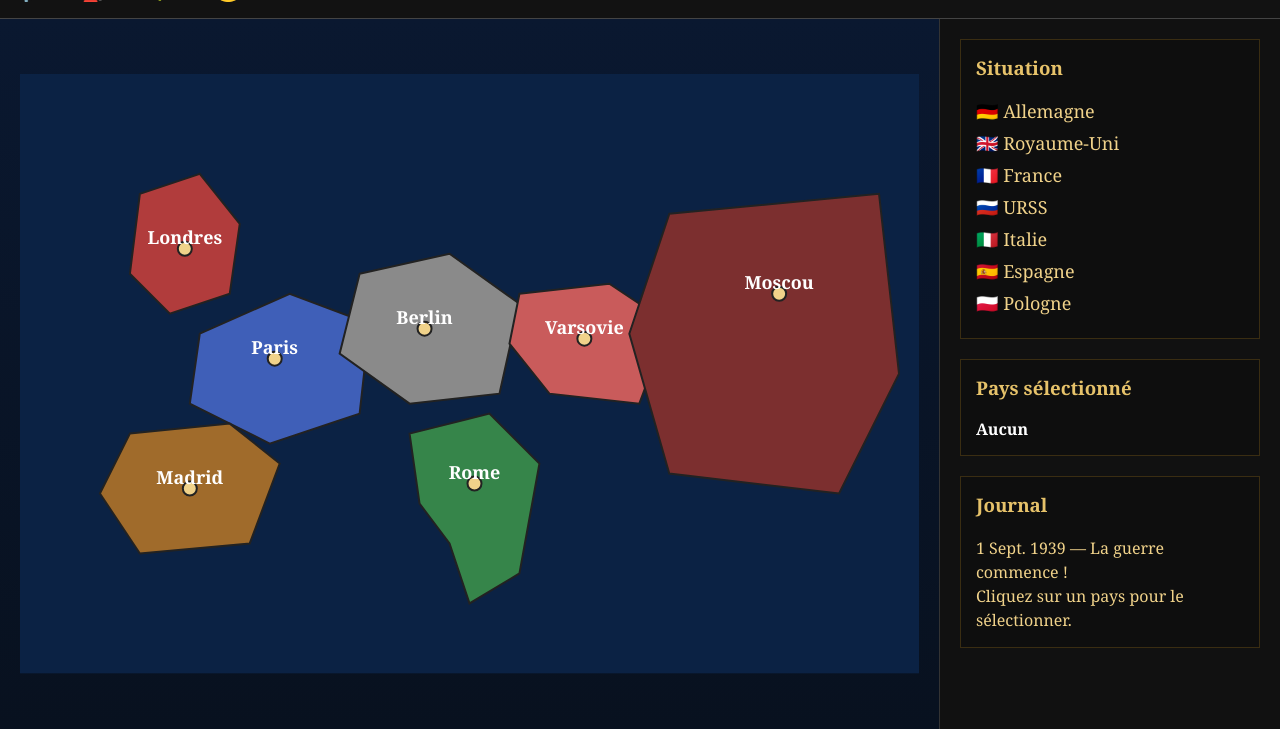
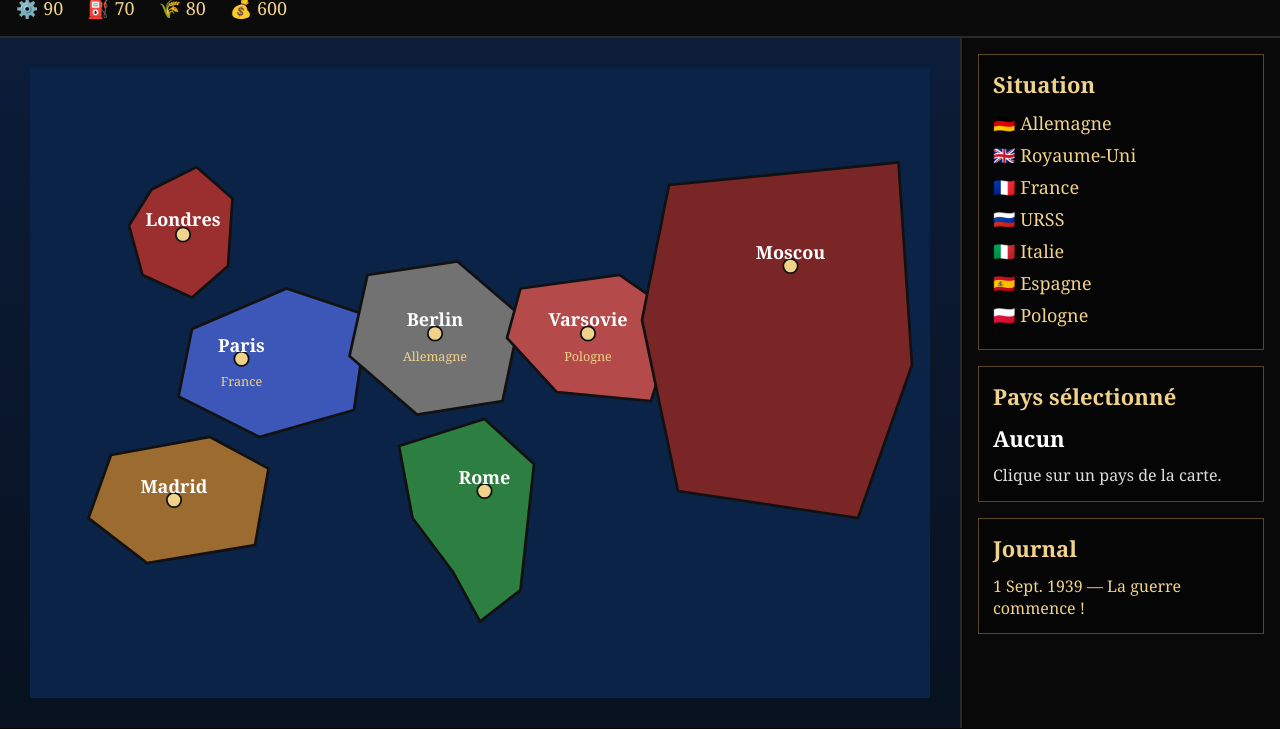
Before and after one commit to naidenliam-code/strategy-game, a website: page index.html in a window 1280 px wide. Shown: the part 89-818 px from the top of the page. Drawn offline with Linux system fonts and the light colour scheme.

Commit message:
Update index.html

```diff
--- a/index.html
+++ b/index.html
@@ -3,111 +3,134 @@
 <head>
   <meta charset="UTF-8" />
   <meta name="viewport" content="width=device-width, initial-scale=1.0" />
-  <title>Supremacy 1942</title>
+  <title>SUPREMACY 1942</title>
   <style>
     body {
       margin: 0;
-      background: #0b0b0b;
+      background: #050505;
       color: #f0d28a;
       font-family: Georgia, serif;
     }
 
     header {
-      background: #121212;
-      padding: 15px;
-      border-bottom: 1px solid #444;
+      background: #0b0b0b;
+      border-bottom: 2px solid #2a2a2a;
+      padding: 16px;
     }
 
     h1 {
-      margin: 0;
-      font-size: 32px;
+      margin: 0 0 12px 0;
+      font-size: 42px;
       letter-spacing: 2px;
     }
 
     .topbar {
       display: flex;
-      gap: 20px;
-      margin-top: 10px;
+      gap: 24px;
       font-size: 18px;
     }
 
     .layout {
       display: flex;
-      min-height: calc(100vh - 90px);
+      min-height: calc(100vh - 110px);
     }
 
     .map-area {
       flex: 1;
-      padding: 20px;
-      background: linear-gradient(#0a1830, #08111f);
+      background: linear-gradient(#0c1d3a, #07111f);
       display: flex;
       align-items: center;
       justify-content: center;
+      padding: 16px;
+      overflow: auto;
     }
 
     .side-panel {
-      width: 300px;
-      background: #111;
-      border-left: 1px solid #333;
-      padding: 20px;
+      width: 320px;
+      background: #090909;
+      border-left: 2px solid #2a2a2a;
+      padding: 16px;
+      box-sizing: border-box;
     }
 
     .panel-box {
-      border: 1px solid #3a2d12;
-      background: #0e0e0e;
-      padding: 15px;
-      margin-bottom: 20px;
+      border: 1px solid #5a4720;
+      padding: 14px;
+      margin-bottom: 16px;
+      background: rgba(0, 0, 0, 0.4);
     }
 
-    .panel-box h3 {
-      margin-top: 0;
-      color: #e6c26a;
+    .panel-box h2 {
+      margin: 0 0 12px 0;
+      font-size: 22px;
+      color: #f0d28a;
     }
 
-    .country {
+    .country-line {
       margin: 8px 0;
       font-size: 18px;
     }
 
+    #selected-country {
+      color: white;
+      font-size: 22px;
+      font-weight: bold;
+    }
+
+    #selected-info {
+      margin-top: 10px;
+      color: #ddd;
+      line-height: 1.5;
+    }
+
     svg {
-      max-width: 100%;
+      width: 100%;
+      max-width: 900px;
       height: auto;
     }
 
-    .country-shape {
-      stroke: #222;
-      stroke-width: 2;
+    .sea {
+      fill: #0b2347;
+    }
+
+    .country {
+      stroke: #111;
+      stroke-width: 3;
       cursor: pointer;
       transition: 0.2s;
     }
 
-    .country-shape:hover {
+    .country:hover {
       filter: brightness(1.15);
       stroke: #f0d28a;
     }
 
+    .country.selected {
+      stroke: #ffffff;
+      stroke-width: 4;
+      filter: brightness(1.2);
+    }
+
+    .city {
+      fill: #f0d28a;
+      stroke: #111;
+      stroke-width: 2;
+      pointer-events: none;
+    }
+
     .label {
       fill: white;
-      font-size: 18px;
+      font-size: 20px;
       font-weight: bold;
       text-anchor: middle;
       pointer-events: none;
     }
 
-    .city {
+    .small-label {
       fill: #f0d28a;
-      stroke: #222;
-      stroke-width: 2;
-    }
-
-    .journal {
-      font-size: 16px;
-      line-height: 1.5;
-    }
-
-    #selected-country {
-      color: #fff;
-      font-weight: bold;
+      font-size: 14px;
+      text-anchor: middle;
+      pointer-events: none;
     }
   </style>
 </head>
@@ -124,93 +147,130 @@
 
   <div class="layout">
     <div class="map-area">
-      <svg viewBox="0 0 900 600" aria-label="Carte de l'Europe">
-        <!-- Mer -->
-        <rect x="0" y="0" width="900" height="600" fill="#0b2244"></rect>
+      <svg viewBox="0 0 1000 700" aria-label="Carte de l'Europe">
+        <rect class="sea" x="0" y="0" width="1000" height="700"></rect>
 
-        <!-- Pays simplifiés -->
-        <polygon class="country-shape" id="uk" points="120,120 180,100 220,150 210,220 150,240 110,200"
-          fill="#b13c3c"></polygon>
+        <!-- Royaume-Uni -->
+        <polygon id="uk" class="country" fill="#9b2f2f"
+          points="135,135 185,110 225,145 220,220 180,255 125,230 110,175"></polygon>
 
-        <polygon class="country-shape" id="france" points="180,260 270,220 350,250 340,340 250,370 170,330"
-          fill="#3f5fb8"></polygon>
+        <!-- Espagne -->
+        <polygon id="spain" class="country" fill="#9c6b2f"
+          points="90,430 200,410 265,445 250,530 130,550 65,500"></polygon>
 
-        <polygon class="country-shape" id="spain" points="110,360 210,350 260,390 230,470 120,480 80,420"
-          fill="#a06b2b"></polygon>
+        <!-- France -->
+        <polygon id="france" class="country" fill="#3d57b8"
+          points="180,290 285,245 375,275 360,380 255,410 165,365"></polygon>
 
-        <polygon class="country-shape" id="germany" points="340,200 430,180 500,230 480,320 390,330 320,280"
-          fill="#8a8a8a"></polygon>
+        <!-- Allemagne -->
+        <polygon id="germany" class="country" fill="#727272"
+          points="375,230 475,215 545,275 525,370 430,385 355,320"></polygon>
 
-        <polygon class="country-shape" id="italy" points="390,360 470,340 520,390 500,500 450,530 430,470 400,430"
-          fill="#36854a"></polygon>
+        <!-- Italie -->
+        <polygon id="italy" class="country" fill="#2d7e41"
+          points="410,420 505,390 560,440 545,580 500,615 470,560 425,500"></polygon>
 
-        <polygon class="country-shape" id="poland" points="500,220 590,210 650,250 620,330 530,320 490,270"
-          fill="#c95b5b"></polygon>
+        <!-- Pologne -->
+        <polygon id="poland" class="country" fill="#b44a4a"
+          points="545,245 655,230 720,275 690,370 585,360 530,300"></polygon>
 
-        <polygon class="country-shape" id="ussr" points="650,140 860,120 880,300 820,420 650,400 610,260"
-          fill="#7c2f2f"></polygon>
+        <!-- URSS -->
+        <polygon id="ussr" class="country" fill="#7a2626"
+          points="710,130 965,105 980,330 920,500 720,470 680,280"></polygon>
 
-        <!-- Villes -->
-        <circle class="city" cx="165" cy="175" r="7"></circle>
-        <circle class="city" cx="255" cy="285" r="7"></circle>
-        <circle class="city" cx="170" cy="415" r="7"></circle>
-        <circle class="city" cx="405" cy="255" r="7"></circle>
-        <circle class="city" cx="455" cy="410" r="7"></circle>
-        <circle class="city" cx="565" cy="265" r="7"></circle>
-        <circle class="city" cx="760" cy="220" r="7"></circle>
+        <!-- villes -->
+        <circle class="city" cx="170" cy="185" r="8"></circle>
+        <circle class="city" cx="235" cy="323" r="8"></circle>
+        <circle class="city" cx="160" cy="480" r="8"></circle>
+        <circle class="city" cx="450" cy="295" r="8"></circle>
+        <circle class="city" cx="505" cy="470" r="8"></circle>
+        <circle class="city" cx="620" cy="295" r="8"></circle>
+        <circle class="city" cx="845" cy="220" r="8"></circle>
 
-        <!-- Labels -->
-        <text class="label" x="165" y="170">Londres</text>
-        <text class="label" x="255" y="280">Paris</text>
-        <text class="label" x="170" y="410">Madrid</text>
-        <text class="label" x="405" y="250">Berlin</text>
-        <text class="label" x="455" y="405">Rome</text>
-        <text class="label" x="565" y="260">Varsovie</text>
-        <text class="label" x="760" y="215">Moscou</text>
+        <!-- labels -->
+        <text class="label" x="170" y="175">Londres</text>
+        <text class="label" x="235" y="315">Paris</text>
+        <text class="label" x="160" y="472">Madrid</text>
+        <text class="label" x="450" y="287">Berlin</text>
+        <text class="label" x="505" y="462">Rome</text>
+        <text class="label" x="620" y="287">Varsovie</text>
+        <text class="label" x="845" y="212">Moscou</text>
+
+        <text class="small-label" x="450" y="325">Allemagne</text>
+        <text class="small-label" x="235" y="353">France</text>
+        <text class="small-label" x="620" y="325">Pologne</text>
       </svg>
     </div>
 
     <div class="side-panel">
       <div class="panel-box">
-        <h3>Situation</h3>
-        <div class="country">🇩🇪 Allemagne</div>
-        <div class="country">🇬🇧 Royaume-Uni</div>
-        <div class="country">🇫🇷 France</div>
-        <div class="country">🇷🇺 URSS</div>
-        <div class="country">🇮🇹 Italie</div>
-        <div class="country">🇪🇸 Espagne</div>
-        <div class="country">🇵🇱 Pologne</div>
+        <h2>Situation</h2>
+        <div class="country-line">🇩🇪 Allemagne</div>
+        <div class="country-line">🇬🇧 Royaume-Uni</div>
+        <div class="country-line">🇫🇷 France</div>
+        <div class="country-line">🇷🇺 URSS</div>
+        <div class="country-line">🇮🇹 Italie</div>
+        <div class="country-line">🇪🇸 Espagne</div>
+        <div class="country-line">🇵🇱 Pologne</div>
       </div>
 
       <div class="panel-box">
-        <h3>Pays sélectionné</h3>
+        <h2>Pays sélectionné</h2>
         <div id="selected-country">Aucun</div>
+        <div id="selected-info">Clique sur un pays de la carte.</div>
       </div>
 
       <div class="panel-box">
-        <h3>Journal</h3>
-        <div class="journal">
-          1 Sept. 1939 — La guerre commence !<br />
-          Cliquez sur un pays pour le sélectionner.
-        </div>
+        <h2>Journal</h2>
+        <div>1 Sept. 1939 — La guerre commence !</div>
       </div>
     </div>
   </div>
 
   <script>
-    const names = {
-      uk: "Royaume-Uni",
-      france: "France",
-      spain: "Espagne",
-      germany: "Allemagne",
-      italy: "Italie",
-      poland: "Pologne",
-      ussr: "URSS"
+    const data = {
+      uk: {
+        name: "Royaume-Uni",
+        info: "Capitale : Londres<br>Ressource : argent<br>Unités : 4 divisions"
+      },
+      france: {
+        name: "France",
+        info: "Capitale : Paris<br>Ressource : nourriture<br>Unités : 5 divisions"
+      },
+      spain: {
+        name: "Espagne",
+        info: "Capitale : Madrid<br>Ressource : nourriture<br>Unités : 2 divisions"
+      },
+      germany: {
+        name: "Allemagne",
+        info: "Capitale : Berlin<br>Ressource : industrie<br>Unités : 9 divisions"
+      },
+      italy: {
+        name: "Italie",
+        info: "Capitale : Rome<br>Ressource : argent<br>Unités : 10 divisions"
+      },
+      poland: {
+        name: "Pologne",
+        info: "Capitale : Varsovie<br>Ressource : nourriture<br>Unités : 1 division"
+      },
+      ussr: {
+        name: "URSS",
+        info: "Capitale : Moscou<br>Ressource : pétrole<br>Unités : 9 divisions"
+      }
     };
 
-    document.querySelectorAll(".country-shape").forEach(country => {
+    const countries = document.querySelectorAll(".country");
+    const selectedCountry = document.getElementById("selected-country");
+    const selectedInfo = document.getElementById("selected-info");
+
+    countries.forEach(country => {
       country.addEventListener("click", () => {
-        document.getElementById("selected-country").textContent = names[country.id];
+        countries.forEach(c => c.classList.remove("selected"));
+        country.classList.add("selected");
+
+        const id = country.id;
+        selectedCountry.textContent = data[id].name;
+        selectedInfo.innerHTML = data[id].info;
       });
     });
   </script>
```
